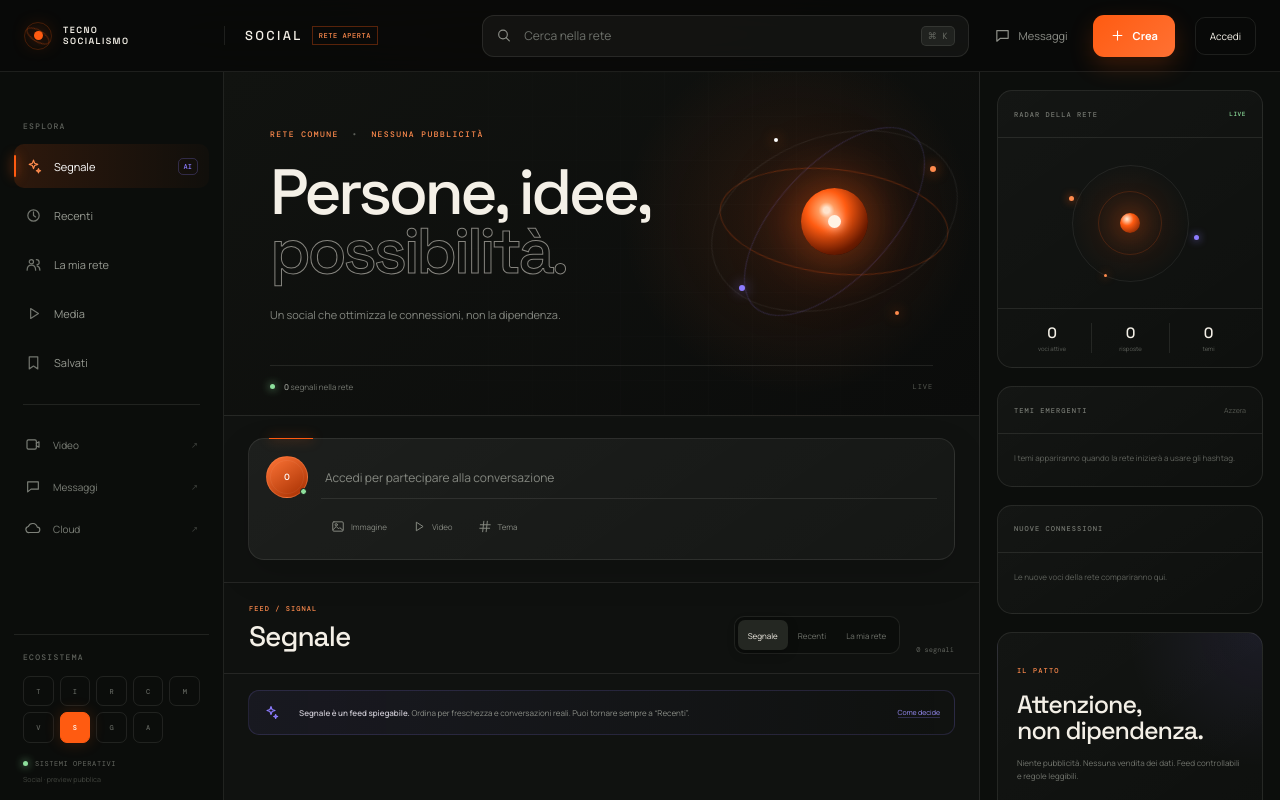
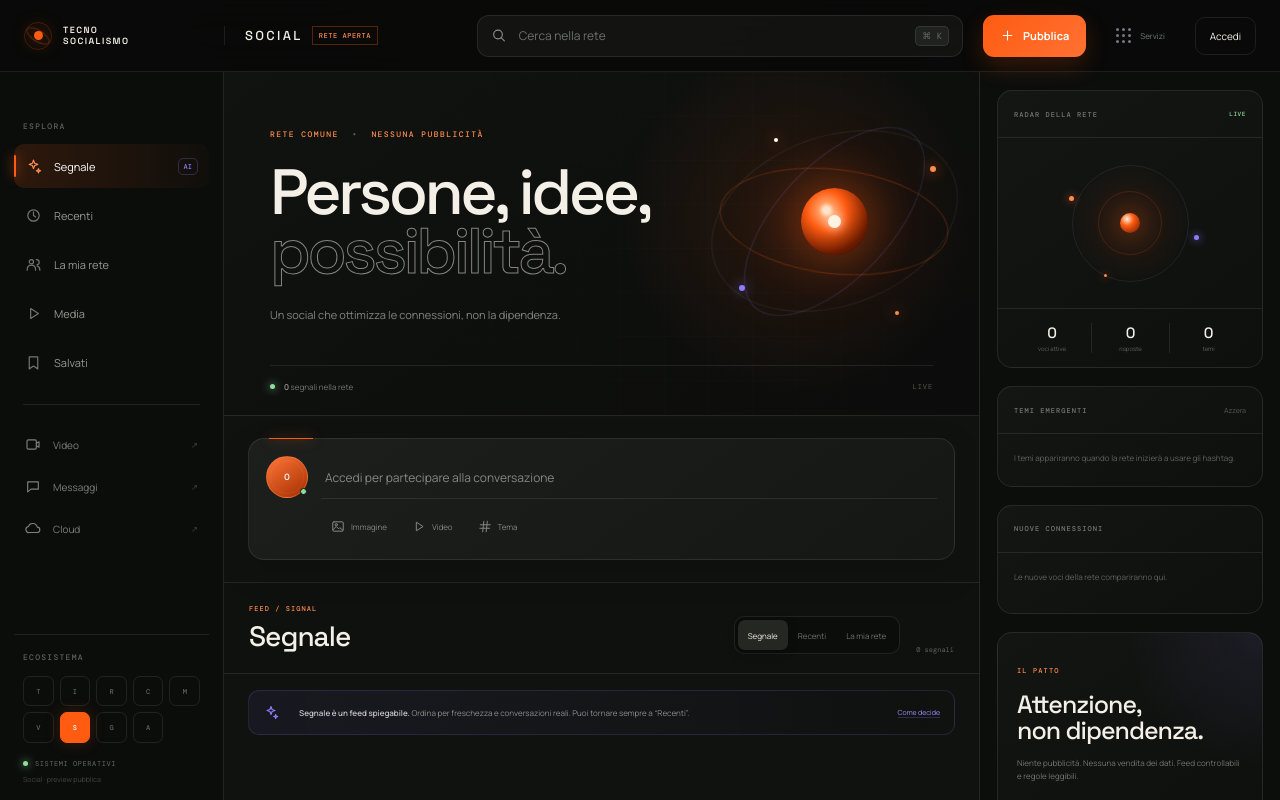
Before and after one commit to Karazakis/tecnosocialismo-social, a Next.js app: page / in a window 1280 px wide. Shown: the top 800 px of the page. Built offline with nearby package versions, Linux system fonts and the light colour scheme.

Commit message:
fix: align social suite navigation

```diff
--- a/app/globals.css
+++ b/app/globals.css
@@ -46,10 +46,7 @@ svg { width:19px; height:19px; flex:0 0 auto; fill:none; stroke:currentColor; st
 .global-search button { width:25px; height:25px; padding:0; display:grid; place-items:center; border:0; color:var(--muted); background:transparent; }
 .global-search button svg { width:14px; }
 .global-search kbd { padding:3px 6px; color:#656861; background:#20221f; border:1px solid var(--line); border-radius:5px; font:9px "DM Mono",monospace; }
-.messages-link,.primary-action { height:42px; display:flex; align-items:center; gap:8px; text-decoration:none; border-radius:11px; font-size:11px; }
-.messages-link { padding:0 5px; color:var(--muted); }
-.messages-link:hover { color:var(--cream); }
-.messages-link svg { width:17px; }
+.primary-action { height:42px; display:flex; align-items:center; gap:8px; text-decoration:none; border-radius:11px; font-size:11px; }
 .primary-action { padding:0 17px; border:0; color:#fff; background:linear-gradient(135deg,var(--orange),#ff7133); box-shadow:0 9px 25px rgba(255,91,17,.2); font-weight:700; }
 .primary-action:hover { transform:translateY(-1px); box-shadow:0 12px 30px rgba(255,91,17,.3); }
 .primary-action svg { width:15px; }
@@ -58,6 +55,23 @@ svg { width:19px; height:19px; flex:0 0 auto; fill:none; stroke:currentColor; st
 .account strong { max-width:100px; overflow:hidden; white-space:nowrap; text-overflow:ellipsis; font-size:10px; }
 .login-link { height:38px; padding:0 14px; display:flex; align-items:center; border:1px solid var(--line); border-radius:10px; text-decoration:none; font-size:10px; }
 .menu-toggle { display:none; }
+
+/* shared suite launcher — same interaction used by Video and Cloud */
+.suite-menu { position:relative; flex:0 0 auto; }
+.suite-menu summary { height:38px; padding:0 9px; display:flex; align-items:center; gap:7px; border:1px solid transparent; border-radius:10px; color:#777a81; list-style:none; cursor:pointer; }
+.suite-menu summary::-webkit-details-marker { display:none; }
+.suite-menu summary:hover,.suite-menu[open] summary { border-color:var(--line); background:rgba(255,255,255,.035); color:#fff; }
+.suite-dots { width:17px; display:grid; grid-template-columns:repeat(3,3px); gap:3px; }
+.suite-dots i { width:3px; height:3px; border-radius:50%; background:currentColor; }
+.suite-label { font-size:8px; }
+.suite-menu > div { position:absolute; z-index:130; top:calc(100% + 10px); right:0; width:312px; padding:11px; display:grid; grid-template-columns:1fr 1fr; gap:5px; border:1px solid rgba(255,255,255,.16); border-radius:16px; background:rgba(21,23,28,.98); box-shadow:0 25px 70px rgba(0,0,0,.55); backdrop-filter:blur(24px); }
+.suite-menu > div > p { grid-column:1/-1; margin:2px 4px 7px; color:#6d7077; font:500 7px "DM Mono",monospace; letter-spacing:.16em; }
+.suite-menu > div a { min-height:42px; padding:0 8px; display:grid; grid-template-columns:25px 1fr auto; align-items:center; gap:7px; border:1px solid var(--line); border-radius:9px; color:#b8bac0; text-decoration:none; font-size:9px; }
+.suite-menu > div a:hover { border-color:rgba(255,255,255,.18); background:rgba(255,255,255,.035); color:#fff; }
+.suite-menu > div a.current { border-color:rgba(255,91,17,.45); color:#fff; }
+.suite-menu > div a > i { width:23px; height:23px; display:grid; place-items:center; border-radius:7px; background:rgba(255,255,255,.07); font-style:normal; font-weight:700; }
+.suite-menu > div a.current > i { background:var(--orange); }
+.suite-menu > div a b { color:#5f6269; }
 
 /* left navigation */
 .left-rail { position:sticky; z-index:30; top:72px; align-self:start; height:calc(100vh - 72px); padding:22px 14px 16px; display:flex; flex-direction:column; background:rgba(12,14,12,.86); border-right:1px solid var(--line); backdrop-filter:blur(18px); }
@@ -249,7 +263,7 @@ button.avatar { cursor:pointer; }
 
 @media (max-width:1240px) {
   .social-shell { grid-template-columns:210px minmax(500px,1fr) 300px; }
-  .brand { width:166px; }.messages-link span,.account strong { display:none; }.global-search { width:min(410px,34vw); }
+  .brand { width:166px; }.account strong { display:none; }.global-search { width:min(410px,34vw); }
 }
 @media (max-width:1040px) {
   .social-shell { grid-template-columns:205px minmax(0,1fr); }
@@ -259,9 +273,11 @@ button.avatar { cursor:pointer; }
   body { padding-bottom:67px; }
   .social-shell { display:block; }
   .topbar { height:62px; padding:0 13px; gap:10px; }
-  .brand { width:auto; }.brand > span:last-child,.service-name,.messages-link,.primary-action,.account,.login-link,.global-search kbd { display:none; }
+  .brand { width:auto; }.brand > span:last-child,.service-name,.primary-action,.account,.login-link,.global-search kbd,.suite-label { display:none; }
   .brand-orbit { width:30px; height:30px; }
   .global-search { width:auto; min-width:0; flex:1; margin-left:2px; height:38px; }
+  .suite-menu summary { width:36px; padding:0; justify-content:center; border-color:var(--line); background:rgba(255,255,255,.025); }
+  .suite-menu > div { position:fixed; top:61px; right:8px; width:min(312px,calc(100vw - 16px)); }
   .menu-toggle { width:36px; height:36px; padding:0; display:grid; place-items:center; border:1px solid var(--line); border-radius:10px; color:var(--cream); background:rgba(255,255,255,.035); }
   .left-rail { position:fixed; left:0; top:62px; z-index:105; width:min(310px,88vw); height:calc(100dvh - 62px); transform:translateX(-105%); transition:transform .24s ease; box-shadow:22px 0 60px rgba(0,0,0,.45); }
   .left-rail.is-open { transform:translateX(0); }
--- a/app/social-app.tsx
+++ b/app/social-app.tsx
@@ -136,8 +136,8 @@ export function SocialApp({ user }: { user: SuiteUser | null }) {
         <a className="brand" href="https://tecnosocialismo.com" aria-label="Tecnosocialismo"><span className="brand-orbit"><i /></span><span>TECNO<br />SOCIALISMO</span></a>
         <Link className="service-name" href="/"><b>SOCIAL</b><i>RETE APERTA</i></Link>
         <label className="global-search"><Icon name="search" /><input value={query} onChange={(event) => setQuery(event.target.value)} placeholder="Cerca nella rete" aria-label="Cerca nella rete" />{query && <button onClick={() => setQuery("")} aria-label="Pulisci la ricerca"><Icon name="close" /></button>}<kbd>⌘ K</kbd></label>
-        <a className="messages-link" href="https://messaggi.tecnosocialismo.com" aria-label="Apri Messaggi"><Icon name="message" /><span>Messaggi</span></a>
-        <button className="primary-action" onClick={openComposer}><Icon name="plus" /><span>Crea</span></button>
+        <button className="primary-action" onClick={openComposer}><Icon name="plus" /><span>Pubblica</span></button>
+        <SuiteMenu />
         {user ? <a className="account" href="https://login.tecnosocialismo.com" title={user.email}><span>{initials(user.name)}</span><strong>{user.name}</strong></a> : <a className="login-link" href={loginUrl}>Accedi</a>}
         <button className="menu-toggle" onClick={() => setMenuOpen(!menuOpen)} aria-label="Apri menu"><Icon name="menu" /></button>
       </header>
@@ -318,6 +318,7 @@ function PostCard({ post, user, loginUrl, viewerId, onAuthor, onTopic, onFollow,
 }
 
 function NeuralPulse() { return <div className="neural-pulse" aria-hidden="true"><i className="node-core" /><i className="node n1" /><i className="node n2" /><i className="node n3" /><i className="node n4" /><span className="orbit o1" /><span className="orbit o2" /><span className="orbit o3" /></div>; }
+function SuiteMenu() { return <details className="suite-menu"><summary aria-label="Apri tutti i servizi"><span className="suite-dots" aria-hidden="true">{Array.from({ length: 9 }, (_, index) => <i key={index} />)}</span><span className="suite-label">Servizi</span></summary><div><p>UN ECOSISTEMA · UN ACCOUNT</p>{suiteLinks.map((link) => <a className={link.current ? "current" : ""} aria-current={link.current ? "page" : undefined} href={link.href} key={link.label}><i>{link.mark}</i><span>{link.label}</span><b>↗</b></a>)}</div></details>; }
 function Avatar({ name, tone, onClick }: { name: string; tone?: "orange"; onClick?: () => void }) { const content = <>{initials(name)}<i /></>; return onClick ? <button className={`avatar ${tone ?? ""}`} onClick={onClick} aria-label={`Apri il profilo di ${name}`}>{content}</button> : <span className={`avatar ${tone ?? ""}`}>{content}</span>; }
 function LoadingFeed() { return <div className="loading-feed">{[1, 2, 3].map((item) => <i key={item} />)}</div>; }
 function Empty({ icon, title, body, action }: { icon: string; title: string; body: string; action?: { label: string; run: () => void } }) { return <div className="empty-feed"><span><Icon name={icon} /></span><div><h3>{title}</h3><p>{body}</p>{action && <button onClick={action.run}>{action.label}<Icon name="arrow" /></button>}</div></div>; }
```
